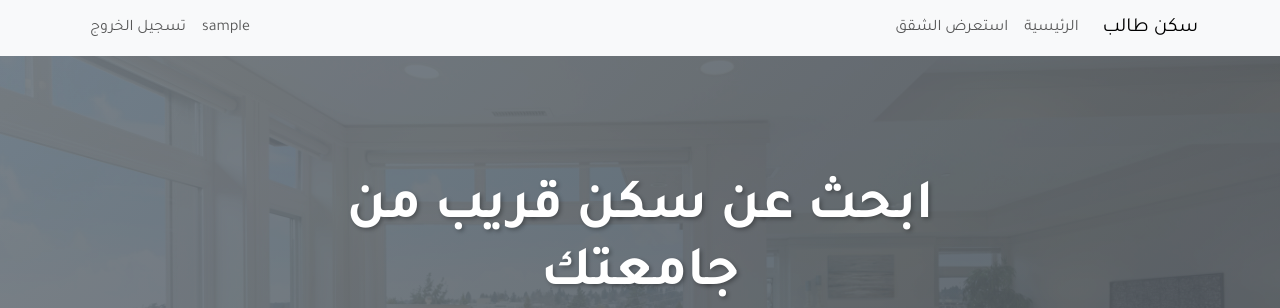
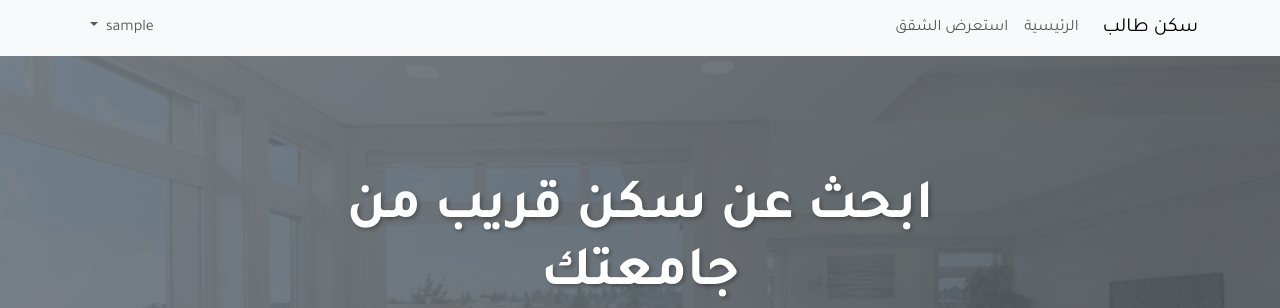
Before and after one commit to ibrahemmaher900/student-housing, a Django app: page / in a window 1280 px wide. Shown: the top 308 px of the page. Run offline with Django 4.2, Linux system fonts and the light colour scheme; the visitor is signed in with stand-in values (Sample User, id 1); data that the repository does not hold is empty.

Commit message:
Update base.html

```diff
--- a/templates/base/base.html
+++ b/templates/base/base.html
@@ -32,11 +32,17 @@
                 </ul>
                 <ul class="navbar-nav">
                     {% if user.is_authenticated %}
-                        <li class="nav-item">
-                            <a class="nav-link" href="/users/profile/">{{ user.username }}</a>
-                        </li>
-                        <li class="nav-item">
-                            <a class="nav-link" href="/users/logout/">تسجيل الخروج</a>
+                        <li class="nav-item dropdown">
+                            <a class="nav-link dropdown-toggle" href="#" id="ownerDropdown" role="button" data-bs-toggle="dropdown" aria-expanded="false">
+                                {{ user.username }}
+                            </a>
+                            <ul class="dropdown-menu dropdown-menu-end" aria-labelledby="ownerDropdown">
+                                <li><a class="dropdown-item" href="/apartments/add/">إضافة شقة</a></li>
+                                <li><a class="dropdown-item" href="/owner/dashboard/">لوحة تحكم المالك</a></li>
+                                <li><hr class="dropdown-divider"></li>
+                                <li><a class="dropdown-item" href="/users/profile/">الملف الشخصي</a></li>
+                                <li><a class="dropdown-item" href="/users/logout/">تسجيل الخروج</a></li>
+                            </ul>
                         </li>
                     {% else %}
                         <li class="nav-item">
```
